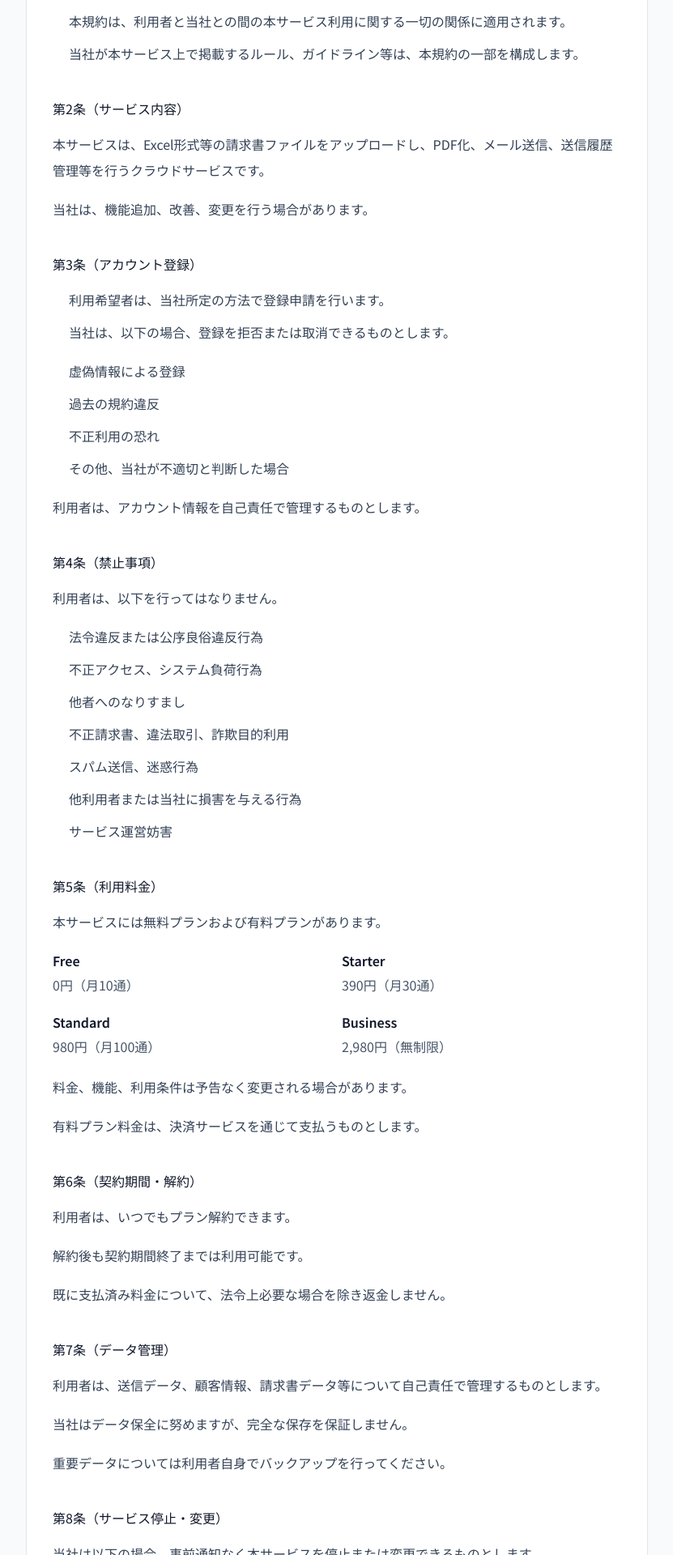
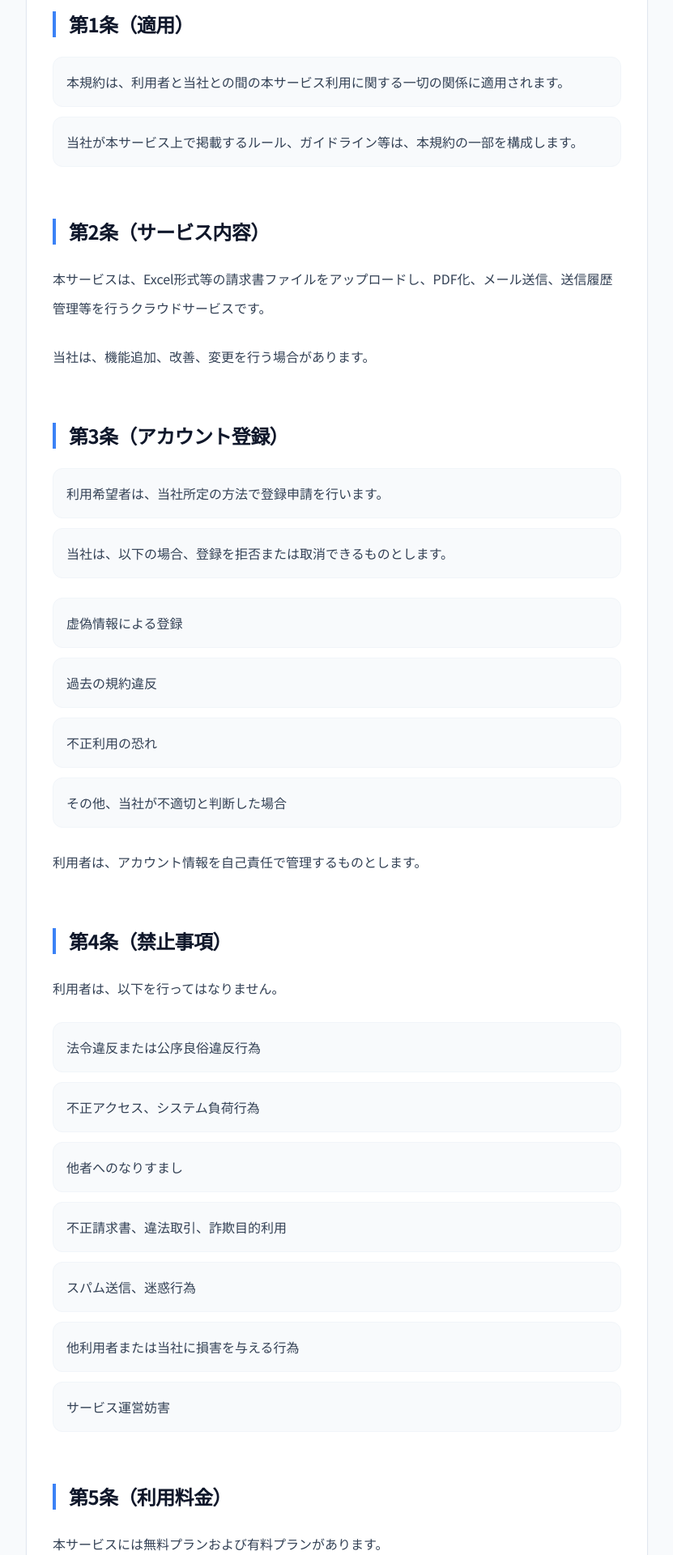
Before and after one commit to Ifpc-Becky/excelcend, a Next.js app: page /terms in a window 1280 px wide. Shown: the part 480-2400 px from the top of the page at 81% size, without its empty margins (224-1055 px from the left). Built offline with nearby package versions, Linux system fonts and the light colour scheme.

Commit message:
Improve terms page readability

```diff
--- a/src/app/terms/page.tsx
+++ b/src/app/terms/page.tsx
@@ -6,19 +6,23 @@ export const metadata: Metadata = {
   description: "ExcelCend の利用規約ページです。",
 };
 
-const sectionClassName = "mt-10 space-y-4 first:mt-0 break-words";
-const paragraphClassName = "leading-8 text-slate-700";
-const listClassName = "space-y-2 pl-5 leading-8 text-slate-700 marker:text-blue-500";
-const priceListClassName = "grid gap-3 sm:grid-cols-2";
-const priceItemClassName = "py-1";
-const priceNameClassName = "font-semibold text-slate-900";
-const priceDetailClassName = "mt-1 leading-7 text-slate-600";
-const contactListClassName = "space-y-2 leading-8 text-slate-700";
+const sectionClassName = "mt-14 space-y-6 first:mt-0 break-words sm:mt-16";
+const headingClassName =
+  "mt-2 border-l-4 border-blue-500 pl-4 text-xl font-bold tracking-tight text-slate-900 sm:text-2xl";
+const paragraphClassName = "my-0 leading-8 text-slate-700 sm:leading-9";
+const listClassName =
+  "my-0 list-inside space-y-3 pl-0 leading-8 text-slate-700 marker:text-blue-500 sm:leading-9 [&>li]:rounded-xl [&>li]:border [&>li]:border-slate-100 [&>li]:bg-slate-50 [&>li]:px-4 [&>li]:py-3";
+const priceListClassName = "my-0 grid gap-4 sm:grid-cols-2";
+const priceItemClassName =
+  "rounded-xl border border-slate-200 bg-slate-50 px-4 py-4 shadow-sm sm:px-5";
+const priceNameClassName = "text-base font-semibold text-slate-900";
+const priceDetailClassName = "mt-2 leading-7 text-slate-600";
+const contactListClassName = "my-0 space-y-3 leading-8 text-slate-700 sm:leading-9";
 
 export default function TermsPage() {
   return (
     <LegalPage title="利用規約" description="ExcelCend の利用規約です。">
-      <div className="overflow-x-hidden text-[15px] leading-8 sm:text-base">
+      <div className="min-w-0 overflow-x-hidden text-[15px] leading-8 sm:text-base">
         <section className={sectionClassName}>
           <p className={paragraphClassName}>
             本利用規約（以下「本規約」といいます。）は、株式会社イフペック（以下「当社」といいます。）が提供する「ExcelCend」（以下「本サービス」といいます。）の利用条件を定めるものです。
@@ -29,7 +33,7 @@ export default function TermsPage() {
         </section>
 
         <section className={sectionClassName}>
-          <h2>第1条（適用）</h2>
+          <h2 className={headingClassName}>第1条（適用）</h2>
           <ol className={listClassName}>
             <li>本規約は、利用者と当社との間の本サービス利用に関する一切の関係に適用されます。</li>
             <li>当社が本サービス上で掲載するルール、ガイドライン等は、本規約の一部を構成します。</li>
@@ -37,7 +41,7 @@ export default function TermsPage() {
         </section>
 
         <section className={sectionClassName}>
-          <h2>第2条（サービス内容）</h2>
+          <h2 className={headingClassName}>第2条（サービス内容）</h2>
           <p className={paragraphClassName}>
             本サービスは、Excel形式等の請求書ファイルをアップロードし、PDF化、メール送信、送信履歴管理等を行うクラウドサービスです。
           </p>
@@ -45,7 +49,7 @@ export default function TermsPage() {
         </section>
 
         <section className={sectionClassName}>
-          <h2>第3条（アカウント登録）</h2>
+          <h2 className={headingClassName}>第3条（アカウント登録）</h2>
           <ol className={listClassName}>
             <li>利用希望者は、当社所定の方法で登録申請を行います。</li>
             <li>当社は、以下の場合、登録を拒否または取消できるものとします。</li>
@@ -60,7 +64,7 @@ export default function TermsPage() {
         </section>
 
         <section className={sectionClassName}>
-          <h2>第4条（禁止事項）</h2>
+          <h2 className={headingClassName}>第4条（禁止事項）</h2>
           <p className={paragraphClassName}>利用者は、以下を行ってはなりません。</p>
           <ul className={listClassName}>
             <li>法令違反または公序良俗違反行為</li>
@@ -74,7 +78,7 @@ export default function TermsPage() {
         </section>
 
         <section className={sectionClassName}>
-          <h2>第5条（利用料金）</h2>
+          <h2 className={headingClassName}>第5条（利用料金）</h2>
           <p className={paragraphClassName}>本サービスには無料プランおよび有料プランがあります。</p>
           <dl className={priceListClassName}>
             <div className={priceItemClassName}>
@@ -99,14 +103,14 @@ export default function TermsPage() {
         </section>
 
         <section className={sectionClassName}>
-          <h2>第6条（契約期間・解約）</h2>
+          <h2 className={headingClassName}>第6条（契約期間・解約）</h2>
           <p className={paragraphClassName}>利用者は、いつでもプラン解約できます。</p>
           <p className={paragraphClassName}>解約後も契約期間終了までは利用可能です。</p>
           <p className={paragraphClassName}>既に支払済み料金について、法令上必要な場合を除き返金しません。</p>
         </section>
 
         <section className={sectionClassName}>
-          <h2>第7条（データ管理）</h2>
+          <h2 className={headingClassName}>第7条（データ管理）</h2>
           <p className={paragraphClassName}>
             利用者は、送信データ、顧客情報、請求書データ等について自己責任で管理するものとします。
           </p>
@@ -115,7 +119,7 @@ export default function TermsPage() {
         </section>
 
         <section className={sectionClassName}>
-          <h2>第8条（サービス停止・変更）</h2>
+          <h2 className={headingClassName}>第8条（サービス停止・変更）</h2>
           <p className={paragraphClassName}>
             当社は以下の場合、事前通知なく本サービスを停止または変更できるものとします。
           </p>
@@ -129,12 +133,12 @@ export default function TermsPage() {
         </section>
 
         <section className={sectionClassName}>
-          <h2>第9条（知的財産権）</h2>
+          <h2 className={headingClassName}>第9条（知的財産権）</h2>
           <p className={paragraphClassName}>本サービスに関する知的財産権は当社または正当な権利者に帰属します。</p>
         </section>
 
         <section className={sectionClassName}>
-          <h2>第10条（保証の否認・免責）</h2>
+          <h2 className={headingClassName}>第10条（保証の否認・免責）</h2>
           <p className={paragraphClassName}>当社は、本サービスの完全性、正確性、継続性、特定目的適合性を保証しません。</p>
           <p className={paragraphClassName}>
             メール送信失敗、外部サービス障害、通信障害、利用者環境等に起因する損害について責任を負いません。
@@ -143,27 +147,27 @@ export default function TermsPage() {
         </section>
 
         <section className={sectionClassName}>
-          <h2>第11条（損害賠償）</h2>
+          <h2 className={headingClassName}>第11条（損害賠償）</h2>
           <p className={paragraphClassName}>
             当社の責任は、当社に故意または重過失がある場合を除き、直近1か月分の利用料金を上限とします。
           </p>
         </section>
 
         <section className={sectionClassName}>
-          <h2>第12条（利用停止・削除）</h2>
+          <h2 className={headingClassName}>第12条（利用停止・削除）</h2>
           <p className={paragraphClassName}>
             当社は、利用者が本規約違反した場合、事前通知なくアカウント停止または削除できます。
           </p>
         </section>
 
         <section className={sectionClassName}>
-          <h2>第13条（規約変更）</h2>
+          <h2 className={headingClassName}>第13条（規約変更）</h2>
           <p className={paragraphClassName}>当社は必要に応じて本規約を変更できます。</p>
           <p className={paragraphClassName}>変更後の内容は、本サービス上へ掲載した時点で効力を生じるものとします。</p>
         </section>
 
         <section className={sectionClassName}>
-          <h2>第14条（準拠法・裁判管轄）</h2>
+          <h2 className={headingClassName}>第14条（準拠法・裁判管轄）</h2>
           <p className={paragraphClassName}>本規約は日本法に準拠します。</p>
           <p className={paragraphClassName}>
             本サービスに関して紛争が生じた場合、東京地方裁判所を第一審の専属的合意管轄裁判所とします。
@@ -171,7 +175,7 @@ export default function TermsPage() {
         </section>
 
         <section className={sectionClassName}>
-          <h2>第15条（お問い合わせ）</h2>
+          <h2 className={headingClassName}>第15条（お問い合わせ）</h2>
           <dl className={contactListClassName}>
             <div>
               <dt className="inline font-semibold text-slate-900">運営会社：</dt>
```
